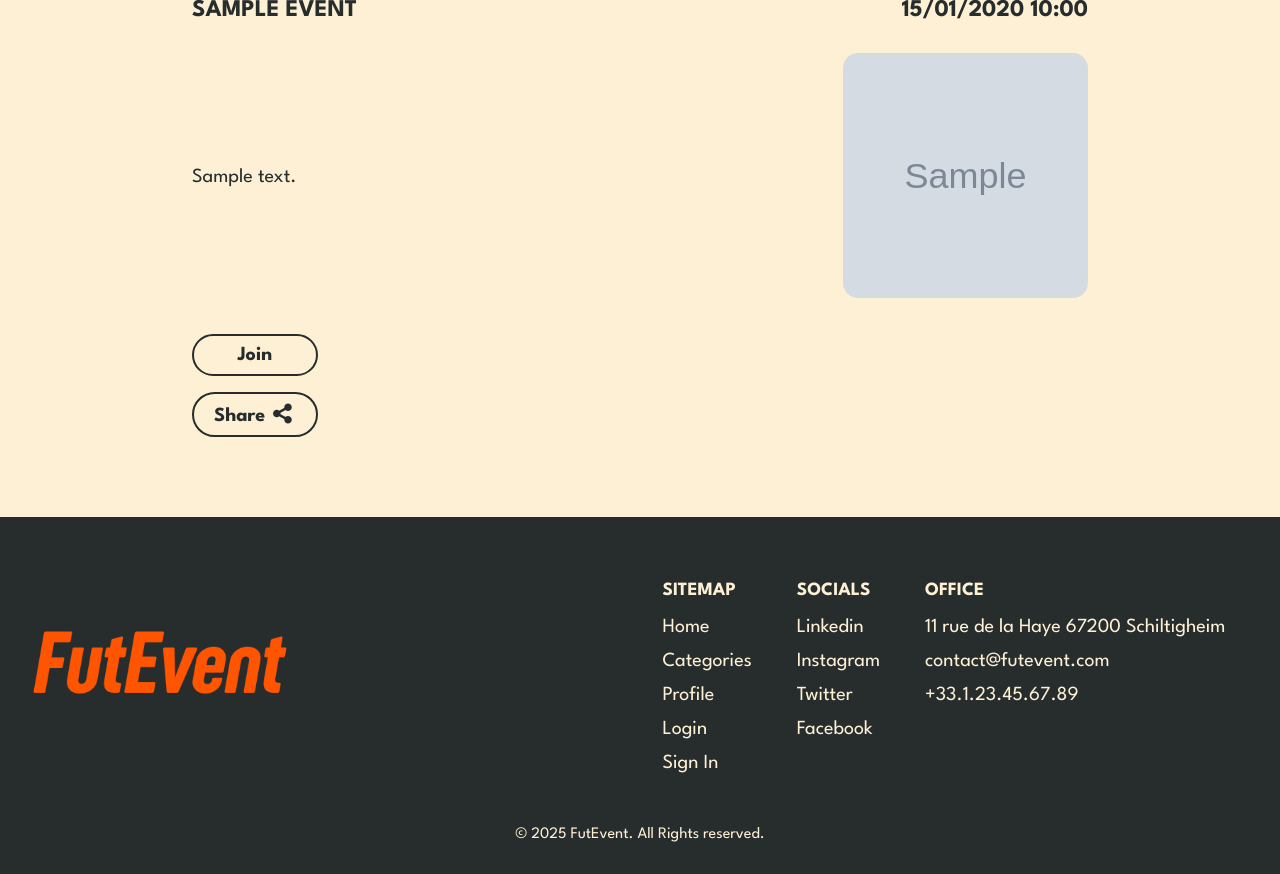
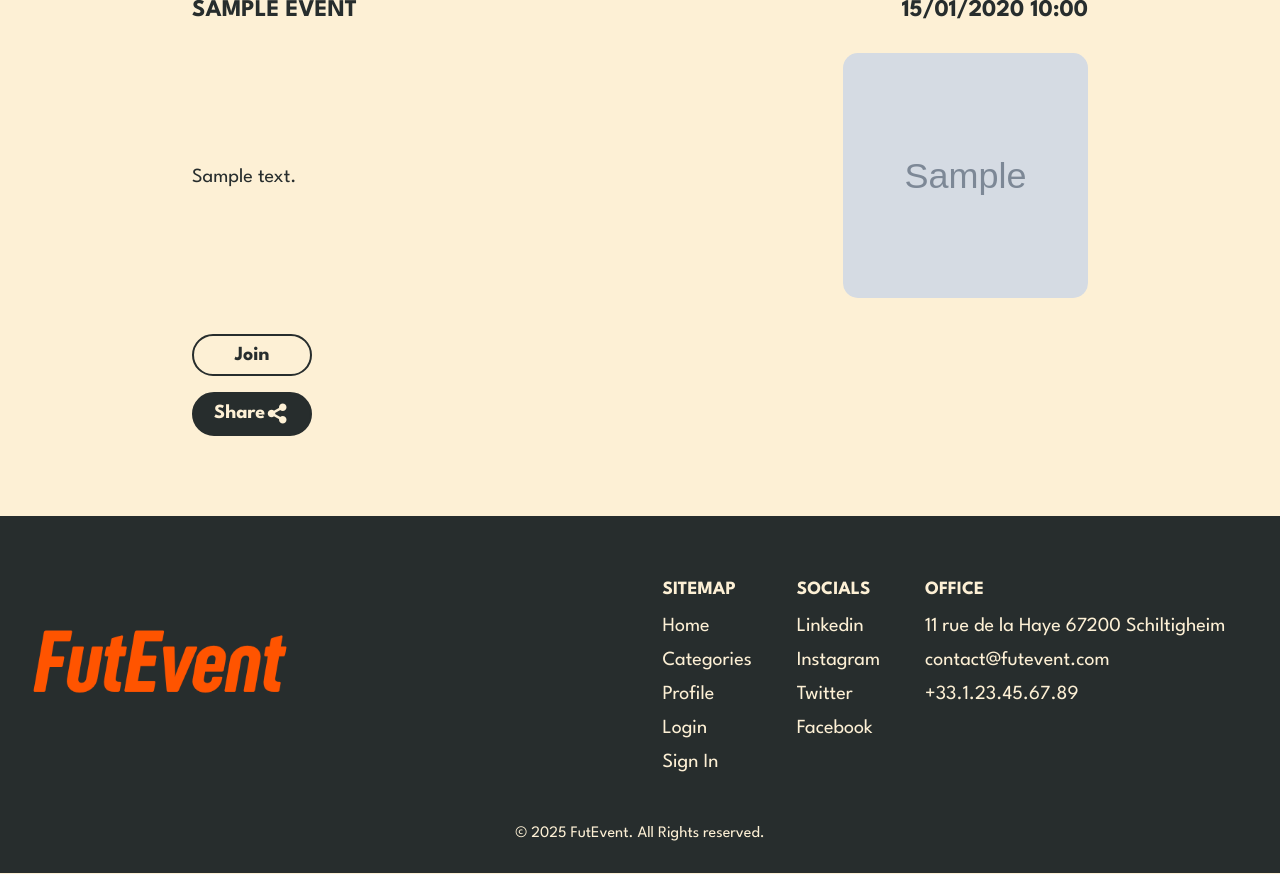
Before and after one commit to FutRR/FutEvent, a Symfony app: template templates/event/show.html.twig in a window 1280 px wide. Shown: the part 218-1092 px from the top of the page. Run offline with Twig, Linux system fonts and the light colour scheme; the template is opened without the code that fills it: most values are stand-ins (such as "Sample title", 1, 10 or a date in 2020); grey boxes marked "Sample" are stand-in pictures; some libraries are stand-ins or nearby versions.

Commit message:
Add footer and navbar styles; update homepage and event detail templates for improved layout and user experience

```diff
--- a/public/css/styles.css
+++ b/public/css/styles.css
@@ -1,4 +1,6 @@
 @import url('https://fonts.googleapis.com/css2?family=League+Spartan:wght@100..900&display=swap');
+@import "navbar.css";
+@import "footer.css";
 
 :root{
     --dark: #272D2D;
@@ -30,11 +32,21 @@ h3{
     margin: 1em 0;
 }
 
+.btns{
+    display: flex;
+    flex-direction: column;
+    align-items: center;
+    justify-content: center;
+    gap: 1em;
+}
+
 .btn {
-    border: 2px solid var(--dark);
+    display: flex;
+    justify-content: center;
+    border: 2px solid var(--light);
     border-radius: 50px;
     background: none;
-    color: var(--dark);
+    color: var(--light);
     font-size: 20px;
     font-weight: 700;
     padding: .5em 1em;
@@ -65,48 +77,35 @@ main{
     padding: 10vh 15vw;
 }
 
+/* HOMEPAGE */
 
-/* NAVIGATION BAR */
-
-nav{
+.home-event{
     display: flex;
     justify-content: space-between;
     align-items: center;
-    padding: 0 2.5%;
+    gap: 5em;
+    margin-top: 5em;
+    padding: 1em;
+    border-radius: 30px;
+    background-color: var(--dark);
+    color: var(--light);
 }
 
-#logo{
-    width: 10vw;
+.home-event-text{
+    display: flex;
+    flex-direction: column;
+    align-self: flex-start;
+    gap: 1em;
+    width: 60%;
 }
 
-.links{
+.home-event-title{
     display: flex;
+    justify-content: flex-start;
+    align-items: center;
     gap: 1em;
 }
 
-.link{
-    position: relative;
-    display: inline-block;
-    text-decoration: none;
-}
-
-.link::after{
-    content: '';
-    position: absolute;
-    width: 100%;
-    transform: scaleX(0);
-    height: 2px;
-    bottom: -3px;
-    left: 0;
-    background-color: var(--primary);
-    transform-origin: bottom right;
-    transition: transform 250ms ease-out;
-}
-
-.link:hover::after{
-    transform: scaleX(1);
-    transform-origin: bottom left;
-}
 
 /* LIST */
 
@@ -199,46 +198,30 @@ nav{
     align-items: center;
 }
 
-.event-list-btns{
-    display: flex;
-    flex-direction: column;
-    align-items: center;
-    justify-content: center;
-    gap: 1em;
-}
-
-.list-btn{
-    border: 2px solid var(--light);
-    color: var(--light);
-}
-
-.list-btn:hover{
-    background-color: var(--light);
-    color: var(--dark);
-}
 
 /* EVENT DETAIL */
 
-.event-wrapper{
+.event-detail-wrapper{
     display: flex;
     flex-direction: column;
     gap: 2em;
+    color: var(--dark) !important;
 }
 
-.event-top{
+.event-detail-top{
     display: flex;
     justify-content: space-between;
     align-items: center;
 }
 
-.event-main{
+.event-detail-main{
     display: flex;
     justify-content: space-between;
     align-items: center;
     gap: 5em;
 }
 
-.event-description{
+.event-detail-description{
     width: 70%;
     font-size: 20px;
 }
@@ -256,24 +239,27 @@ nav{
     border-radius: 15px;
 }
 
-.event-bottom{
+.event-detail-bottom{
     display: flex;
     justify-content: space-between;
     align-items: center;
 }
 
-.event-users{
+.event-detail-users{
     display: flex;
     flex-direction: column;
     align-items: center;
     gap: 1em;
 }
 
-.event-btns{
-    display: flex;
-    flex-direction: column;
-    align-items: center;
-    gap: 1em;
+.event-detail-btn{
+    border-color: var(--dark);
+    color: var(--dark);
+}
+
+.btn-secondary-detail{
+    background-color: var(--dark);
+    color: var(--light) !important;
 }
 
 
--- a/templates/event/show.html.twig
+++ b/templates/event/show.html.twig
@@ -6,15 +6,15 @@
 
 {% block body %}
 
-    <div class="event-wrapper">
+    <div class="event-detail-wrapper">
 
-        <div class="event-top">
+        <div class="event-detail-top">
             <h2>{{ event.title|upper }}</h2>
             <h2>{{ event.datetimeStart|date("d/m/Y H:i") }}</h2>
         </div>
 
-        <div class="event-main">
-            <p class="event-description">
+        <div class="event-detail-main">
+            <p class="event-detail-description">
                 {{ event.description}}
             </p>
 
@@ -23,17 +23,18 @@
             </figure>
         </div>
 
-        <div class="event-bottom">
-            {#<div class="event-users">
+        <div class="event-detail-bottom">
+            {#<div class="event-detail-users">
                 <h3><i class="fa-solid fa-user"></i> {{ event.user_int }} users interested</h3>
                 <h3><i class="fa-solid fa-user"></i> {{ event.user_registered }} user registered</h3>
             </div>#}
 
-            <div class="event-btns">
-                <button class="btn btn-primary">Join</button>
-                <a class="btn btn-secondary" href="">Share <i class="fa-solid fa-share-nodes"></i></a>
+            <div class="btns">
+                <a class="btn event-detail-btn">Join</a>
+                <a class="btn btn-secondary-detail event-detail-btn" href="">Share <i class="fa-solid fa-share-nodes"></i></a>
             </div>
         </div>
+
     </div>
 
 {% endblock %}
```
Also changed, not shown: other parts of public/css/styles.css (+3 -47 lines), public/css/footer.css (added, +43 -0 lines), public/css/navbar.css (added, +41 -0 lines), templates/category/show.html.twig (+4 -3 lines), templates/default/event.html.twig (deleted, +0 -43 lines), templates/default/home.html.twig (+30 -5 lines), templates/user/login.html.twig (+5 -5 lines), templates/user/register.html.twig (+5 -5 lines).
